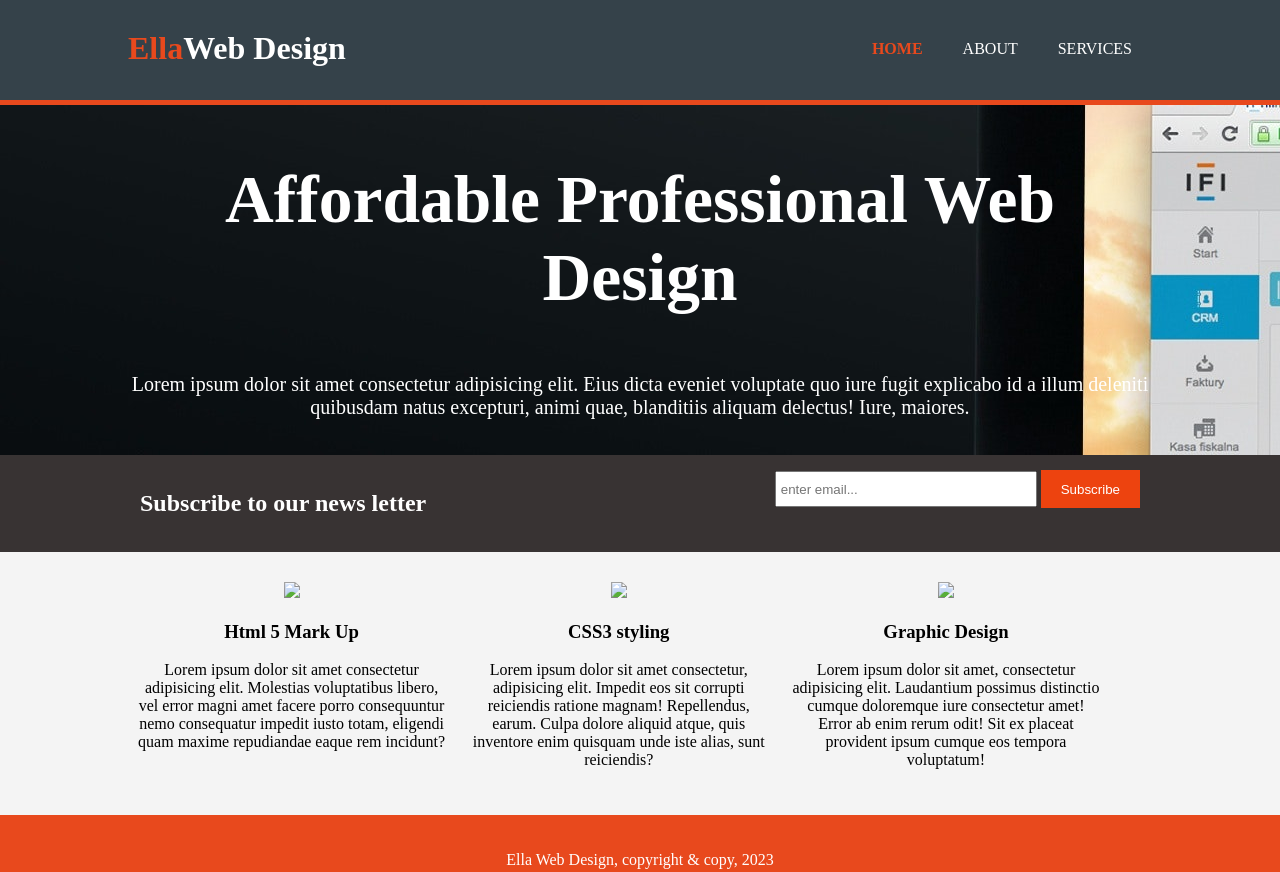
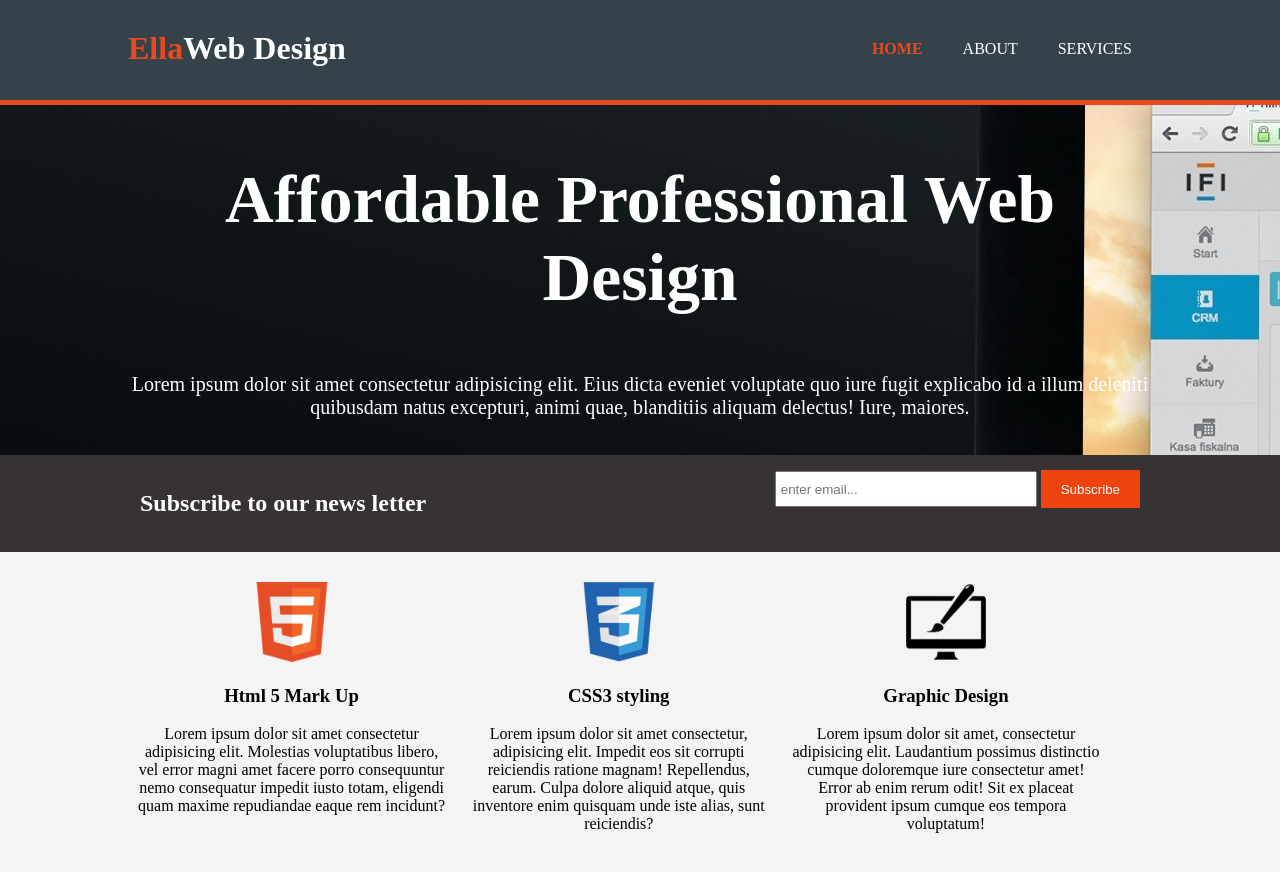
Before and after one commit to E-l-l-a/3-Page-responsive-website, a plain HTML site: page index.html in a window 1280 px wide. Shown: the top 872 px of the page. Drawn offline with Linux system fonts and the light colour scheme; the site is published under a folder, as on GitHub Pages, so addresses that start at the root find nothing.

Commit message:
Update index.html

```diff
--- a/index.html
+++ b/index.html
@@ -42,18 +42,18 @@
 <section id="boxes">
     <div class="container">
     <div class="box">
-        <img src="/img/logo_html.png">
+        <img src="img/logo_html.png">
         <h3> Html 5 Mark Up </h3>
         <p>Lorem ipsum dolor sit amet consectetur adipisicing elit. Molestias voluptatibus libero, vel error magni amet facere porro consequuntur nemo consequatur impedit iusto totam, eligendi quam maxime repudiandae eaque rem incidunt?</p>
  </div>
 <div class="box">
-    <img src="/img/logo_css.png">
+    <img src="img/logo_css.png">
     <h3> CSS3 styling</h3>
     <p> Lorem ipsum dolor sit amet consectetur, adipisicing elit. Impedit eos sit corrupti reiciendis ratione magnam! Repellendus, earum. Culpa dolore aliquid atque, quis inventore enim quisquam unde iste alias, sunt reiciendis?</p>
 </div>
 
 <div class="box">
-    <img src="/img/logo_brush.png">
+    <img src="img/logo_brush.png">
     <h3> Graphic Design</h3>
     <p> Lorem ipsum dolor sit amet, consectetur adipisicing elit. Laudantium possimus distinctio cumque doloremque iure consectetur amet! Error ab enim rerum odit! Sit ex placeat provident ipsum cumque eos tempora voluptatum!</p>
 </div>
```
